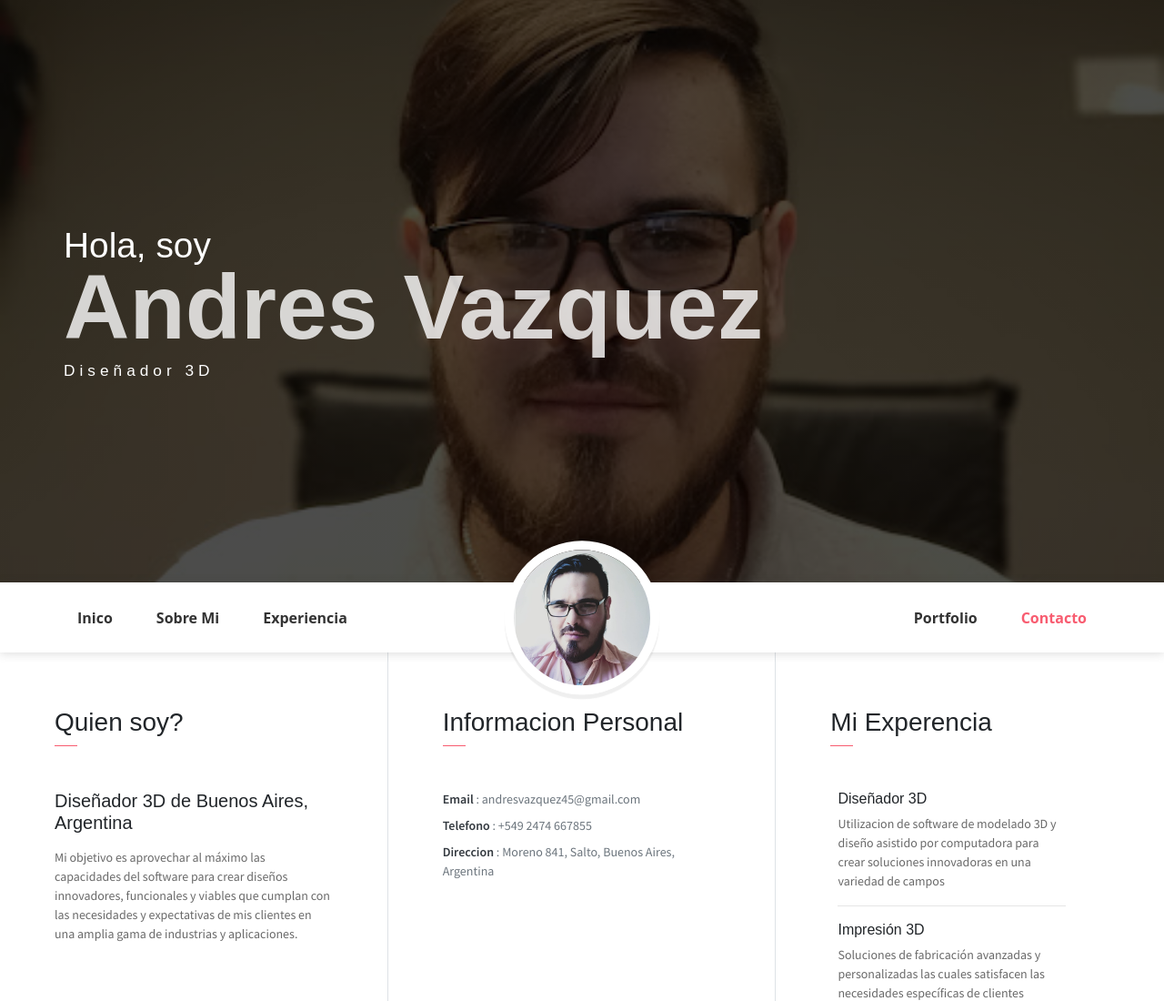
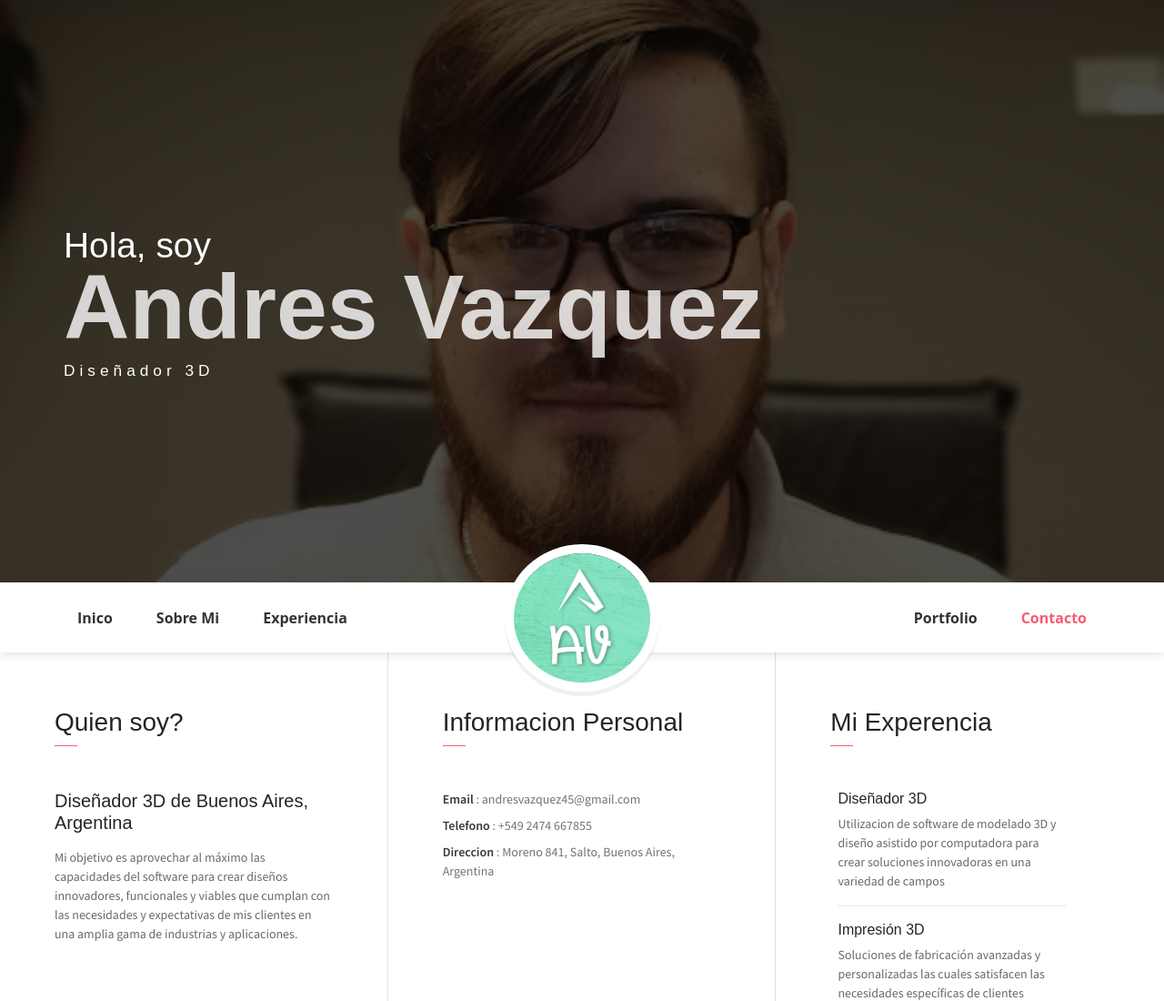
Before and after one commit to vascom18/portfolio1, a website: page index.html in a window 1280 px wide. Shown: the top 1100 px of the page at 91% size. Drawn offline with Linux system fonts and the light colour scheme; some packages are replaced by stand-ins of ours.

Commit message:
modifico htm parte avatar y elimino avatar viejo

```diff
--- a/index.html
+++ b/index.html
@@ -46,7 +46,7 @@
                     </li>
                 </ul>
                 <ul class="navbar-nav brand">
-                    <img src="assets/imgs/avtar.jpeg" alt="foto" class="brand-img">
+                    <img src="assets/imgs/avatar1.png" alt="foto" class="brand-img">
                     <li class="brand-txt">
                         <h5 class="brand-title">Andres Vazquez</h5>
                         <div class="brand-subtitle">Diseñador 3D</div>
```
Also changed, not shown: assets/imgs/avtar.jpeg (deleted).
